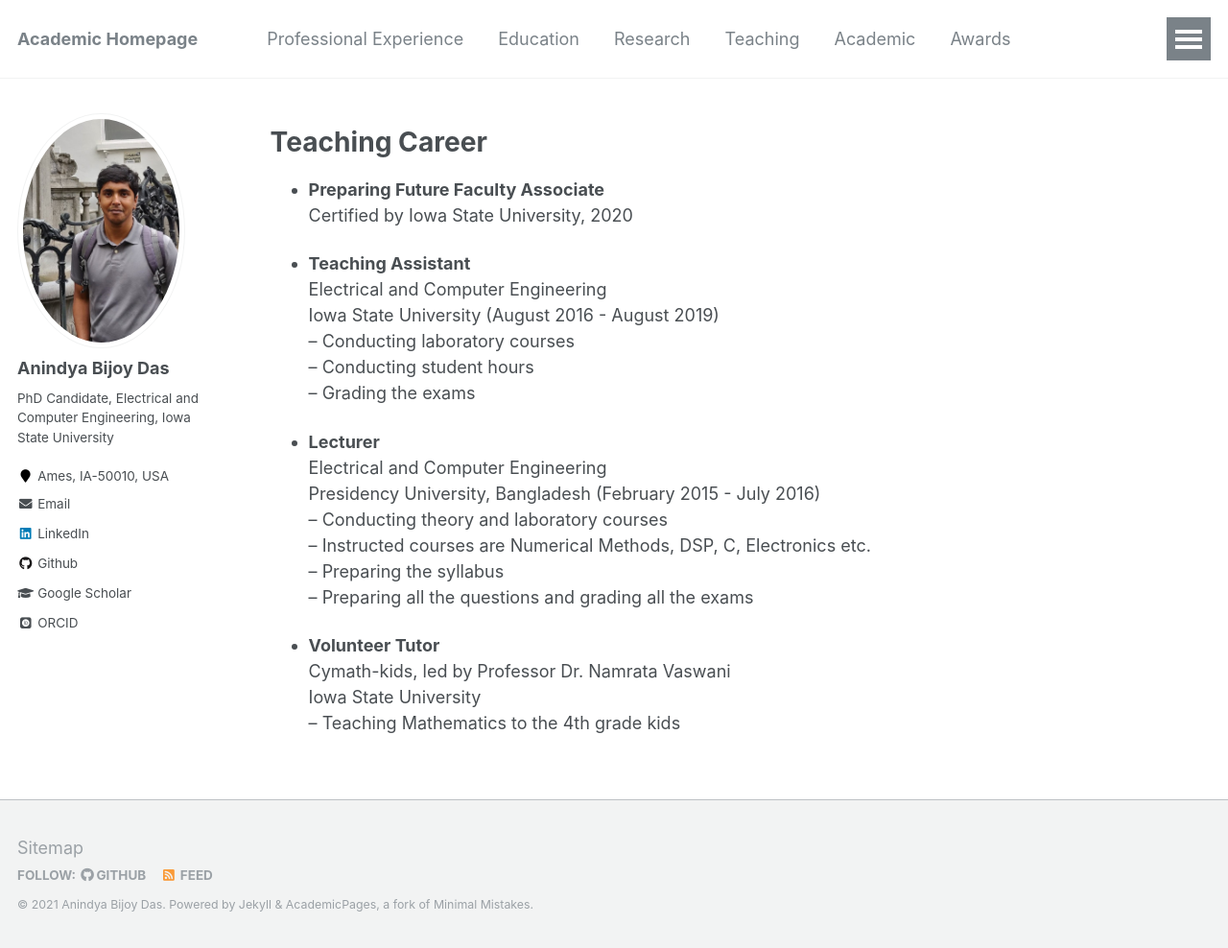
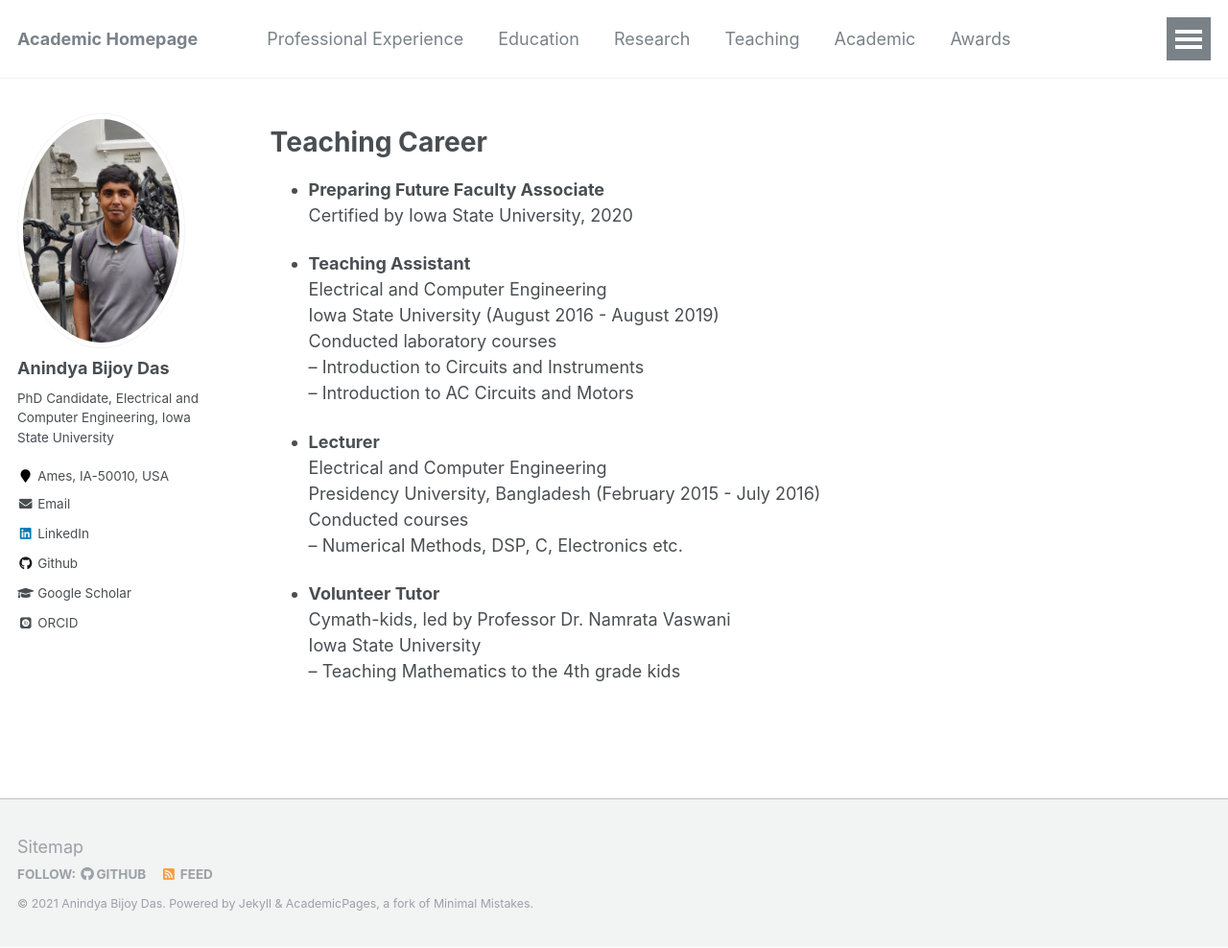
Before and after one commit to anindyabijoydas/portfolio, a Jekyll site: the page built from _pages/teaching.md, in a window 1280 px wide and 988 px high. Shown: the whole window at 96% size. Built offline with Jekyll 4.4.1, drawn with Linux system fonts in a browser that asks for light colours; some web fonts are replaced.

Commit message:
Update teaching.md

```diff
--- a/_pages/teaching.md
+++ b/_pages/teaching.md
@@ -12,8 +12,8 @@ Teaching Career
 
 * **Preparing Future Faculty Associate** <br/> Certified by Iowa State University, 2020
 
-* **Teaching Assistant** <br/> Electrical and Computer Engineering <br/> Iowa State University (August 2016 - August 2019) <br/>  -- Conducting laboratory courses <br/>  -- Conducting student hours <br/>  -- Grading the exams
+* **Teaching Assistant** <br/> Electrical and Computer Engineering <br/> Iowa State University (August 2016 - August 2019) <br/>  Conducted laboratory courses <br/>  -- Introduction to Circuits and Instruments <br/>  -- Introduction to AC Circuits and Motors
 
-* **Lecturer** <br/> Electrical and Computer Engineering <br/> Presidency University, Bangladesh (February 2015 - July 2016) <br/> -- Conducting theory and laboratory courses <br/> -- Instructed courses are Numerical Methods, DSP, C, Electronics etc. <br/> -- Preparing the syllabus <br/> -- Preparing all the questions and grading all the exams
+* **Lecturer** <br/> Electrical and Computer Engineering <br/> Presidency University, Bangladesh (February 2015 - July 2016) <br/> Conducted courses <br/> -- Numerical Methods, DSP, C, Electronics etc.
 
 * **Volunteer Tutor** <br/> Cymath-kids, led by Professor Dr. Namrata Vaswani <br/> Iowa State University <br/> -- Teaching Mathematics to the 4th grade kids
```
